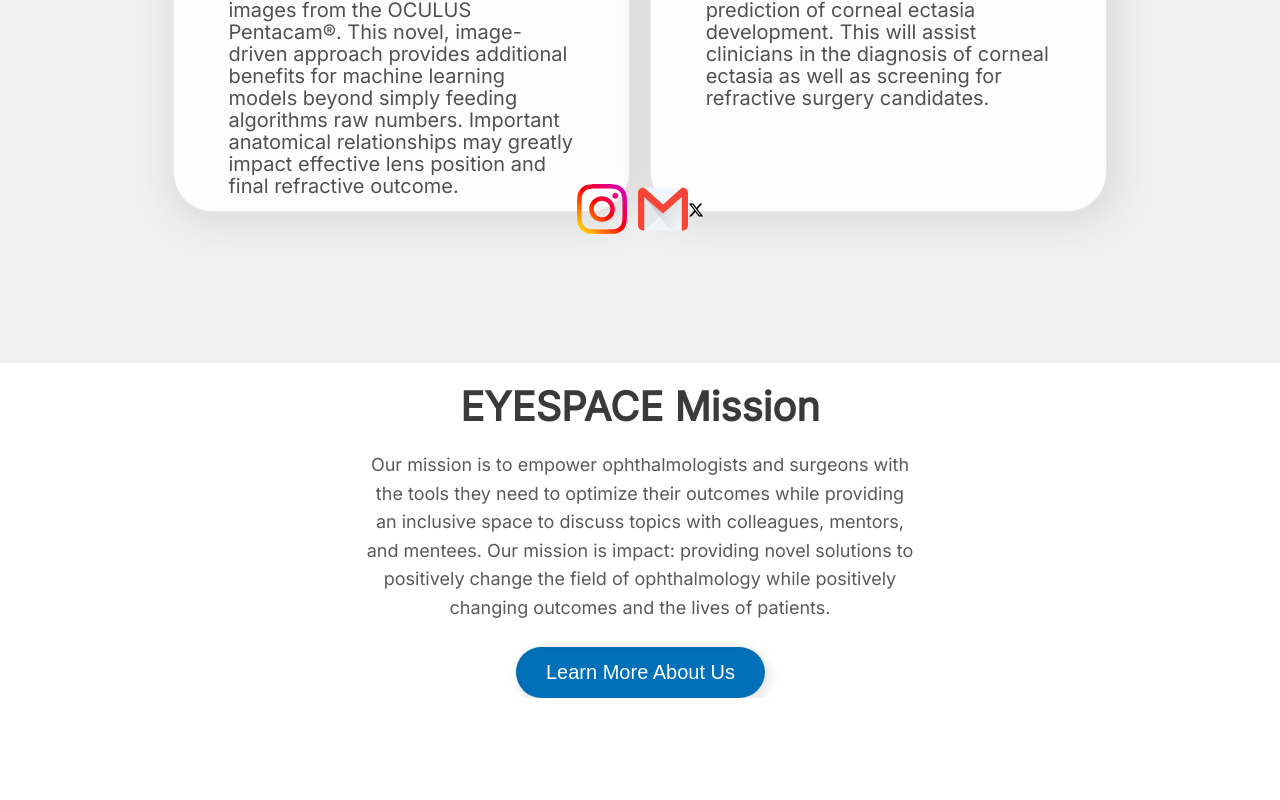
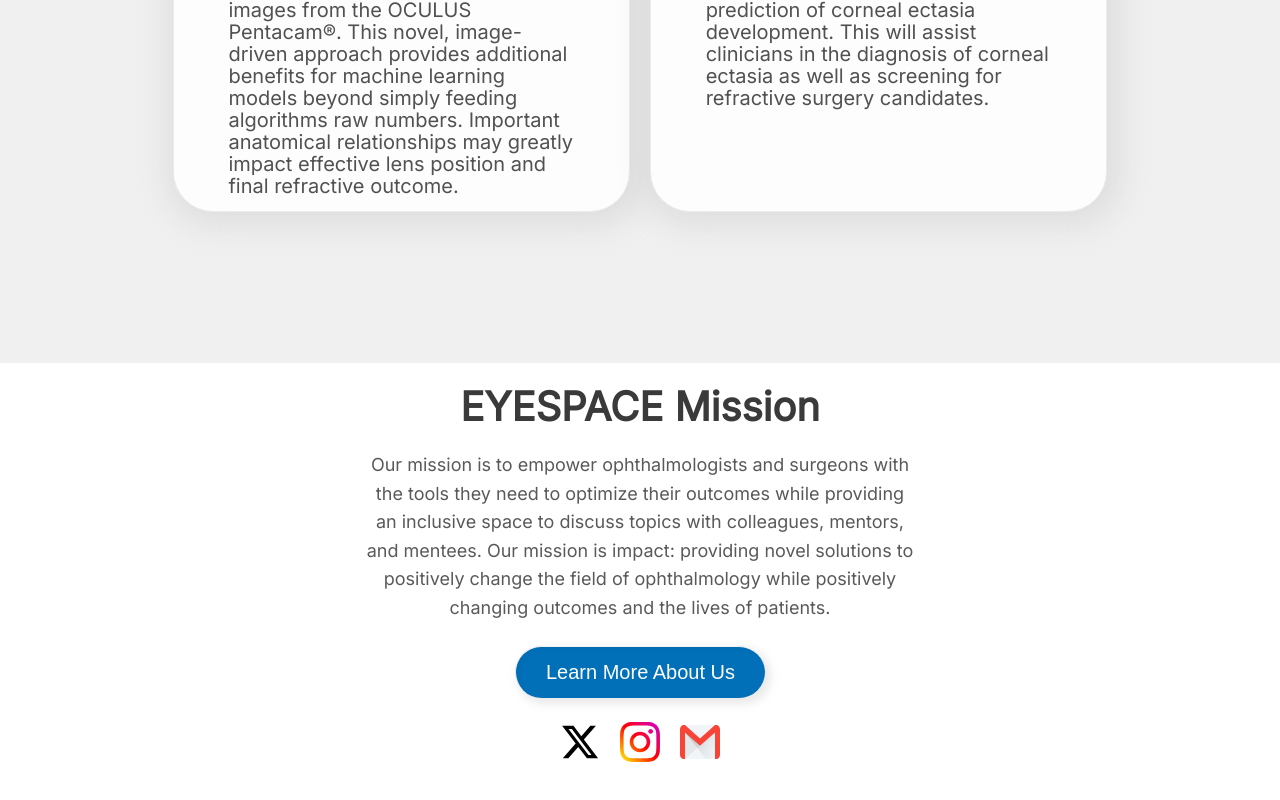
Before and after one commit to eyelabsai/EyeSpace-Website, a React (Create React App) app: page / in a window 1280 px wide. Shown: the part 1874-2674 px from the top of the page. Before the commit the page ends 2572 px from the top, so only its background shows below. Built offline with nearby package versions, Linux system fonts and the light colour scheme; no server answers.

Commit message:
changed icons on the homepage

```diff
--- a/src/views/Homepage/Homepage.js
+++ b/src/views/Homepage/Homepage.js
@@ -13,6 +13,7 @@ export default class Homepage extends React.Component {
           <div className="body-div"><Banner/></div>
           <div className="body-div"><Card/></div>
           <div className="body-div"><Mission/></div>
+          <br></br><br></br><br></br><br></br><br></br><br></br><br></br>
         </div>
       );
     }
--- a/src/views/Homepage/Mission/Mission.css
+++ b/src/views/Homepage/Mission/Mission.css
@@ -40,10 +40,16 @@
 
     justify-content: center;
     align-items: center;
+    margin-top: 5%;
+    margin-bottom: 5%;
     padding: 0px;
-    /* gap: 20px; */
-    margin-top: -500px; /* 152px */
+}
 
+.homepage-socials-img {
+    width: 40px;
+    height: 40px;
+    margin-left: 10px;
+    margin-right: 10px;
 }
 
 button {
--- a/src/views/Homepage/Mission/Mission.js
+++ b/src/views/Homepage/Mission/Mission.js
@@ -29,14 +29,14 @@ export default class Mission extends React.Component {
       </div>
 
       <div className="socials">
+        <a href="https://twitter.com/EyeSpace_AI" target="_blank" rel="noopener noreferrer">
+          <img className="homepage-socials-img" src={twitter_logo} alt="Twitter logo" />
+        </a>
         <a href="https://www.instagram.com/eyespace.ai/" target="_blank" rel="noopener noreferrer">
-          <img className="socials-img-tag" src={instagram_logo} alt="Instagram logo" />
+          <img className="homepage-socials-img" src={instagram_logo} alt="Instagram logo" />
         </a>
         <a href="mailto:youremail@example.com">
-          <img className="socials-img-tag gmail-logo" src={gmail_logo} alt="Gmail logo" />
-        </a>
-        <a href="https://twitter.com/EyeSpace_AI" target="_blank" rel="noopener noreferrer">
-          <img className="socials-img-tag" src={twitter_logo} alt="Twitter logo" />
+          <img className="homepage-socials-img" src={gmail_logo} alt="Gmail logo" />
         </a>
       </div>
     </div>
```
